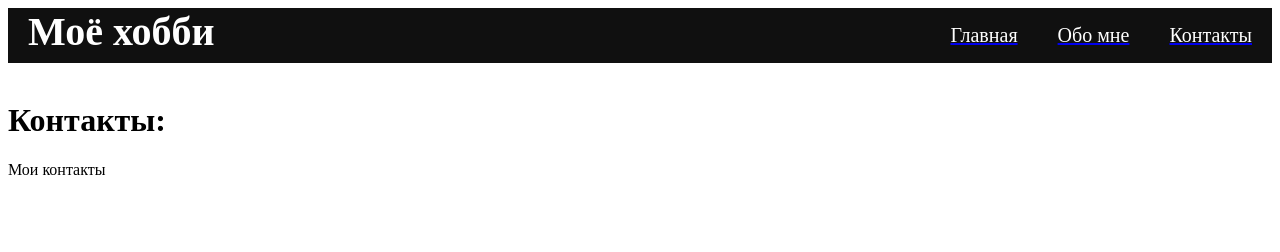
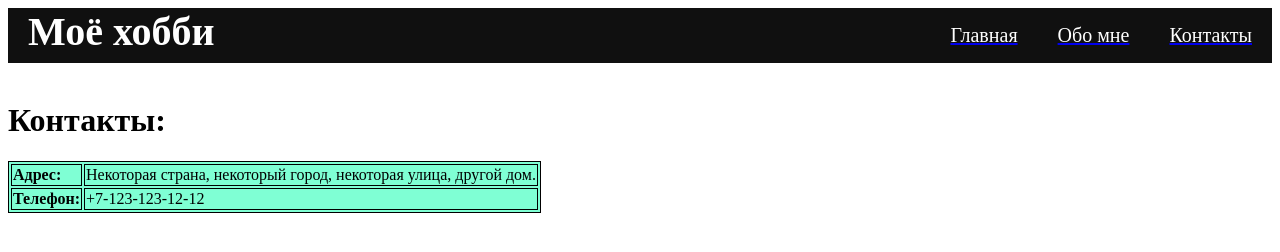
Before and after one commit to ekorsa/task5.1, a plain HTML site: page contacts.html in a window 1280 px wide. Drawn offline with Linux system fonts and the light colour scheme.

Commit message:
modified contacts section and css

```diff
--- a/contacts.html
+++ b/contacts.html
@@ -23,7 +23,16 @@
 <div class="content">
     <br>
     <h1>Контакты:</h1>
-    <p> Мои контакты
+    <table class="tbl">
+        <tr>
+          <th>Адрес:</th>
+          <td>Некоторая страна, некоторый город, некоторая улица, другой дом.</td>
+        </tr>
+        <tr>
+          <th>Телефон:</th>
+          <td>+7-123-123-12-12</td>
+        </tr>
+      </table>
 </div>
 
 </body>
--- a/style.css
+++ b/style.css
@@ -7,8 +7,6 @@
 }
 
 .inner-header{
-    /*position: fixed;
-    display: block; */
     overflow: hidden;
     background-color: #101010;
 }
@@ -55,6 +53,22 @@
     color: #101010;
 }
 
+.tbl{
+    border: 1px solid black;
+    background-color: aquamarine;
+}
+
+
+tbody th {
+    text-align: left;
+    border: 1px solid black;
+}
+
+tbody td {
+    text-align: left;
+    border: 1px solid black;
+}
+
 #leftimg{
-    float:left
+    float:left;
 }
```
